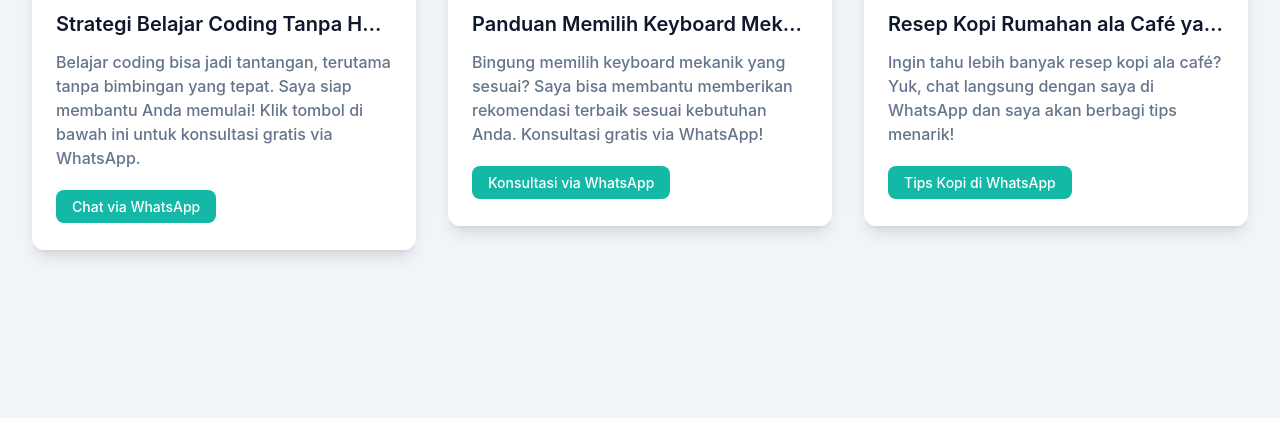
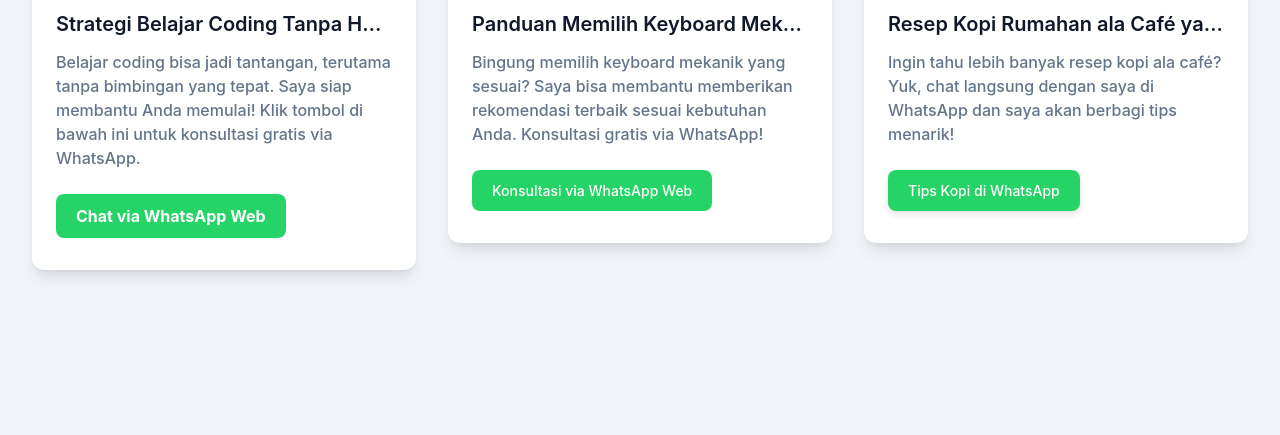
Before and after one commit to ahm3djunaedi/cv-ahmad-junaedi, a plain HTML site: page index.html in a window 1280 px wide. Shown: the part 3653-4088 px from the top of the page. Drawn offline with Linux system fonts and the light colour scheme.

Commit message:
Update index.html
ubah scrip html

```diff
--- a/index.html
+++ b/index.html
@@ -87,7 +87,12 @@
             <h2 class="mb-5 text-lg font-medium text-secondary lg:text-2xl">Services Center & <span class="text-dark dark:text-white">Developer</span></h2>
             <p class="mb-10 font-medium leading-relaxed text-secondary">Service center komputer, laptop dan hp. <span class="font-bold text-dark dark:text-white">terpercaya!</span></p>
 
-            <a href="https://wa.me/083187614108?text=Halo,%20saya%20ingin%20bertanya%20tentang%20layanan%20Anda." class="rounded-full bg-primary py-3 px-8 text-base font-semibold text-white transition duration-300 ease-in-out hover:opacity-80 hover:shadow-lg">Hubungi saya di WhatsApp</a>
+            <a href="https://web.whatsapp.com/send?phone=6283187614108&text=Halo,%20saya%20ingin%20bertanya%20tentang%20layanan%20Anda."
+            target="_blank" rel="noopener noreferrer"
+            class="rounded-full bg-primary py-3 px-8 text-base font-semibold text-white transition duration-300 ease-in-out hover:opacity-80 hover:shadow-lg">
+            Hubungi saya di WhatsApp
+         </a>
+
           </div>
           <div class="w-full self-end px-4 lg:w-1/2">
             <div class="relative mt-10 lg:right-0 lg:mt-9">
@@ -307,7 +312,7 @@
 
           <div class="mb-12 p-4 md:w-1/2">
             <div class="overflow-hidden rounded-md shadow-md">
-              <img src="dist/img/portfolio/Inventory Label & Tinta QR.png" alt="Tribute Page" width="w-full" />
+              <img src="dist/img/portfolio/Inventory-Label-Tinta.jpeg" alt="Tribute Page" width="w-full" />
             </div>
             <h3 class="mt-5 mb-3 text-xl font-semibold text-dark dark:text-white">Inventory Label & Tinta QR</h3>
 
@@ -398,7 +403,12 @@
                   <a href="#" class="mb-3 block truncate text-xl font-semibold text-dark hover:text-primary dark:text-white">Strategi Belajar Coding Tanpa Harus Mengikuti Kursus Mahal</a>
                 </h3>
                 <p class="mb-6 text-base font-medium text-secondary">Belajar coding bisa jadi tantangan, terutama tanpa bimbingan yang tepat. Saya siap membantu Anda memulai! Klik tombol di bawah ini untuk konsultasi gratis via WhatsApp.</p>
-                <a href="https://wa.me/6283187614108?text=Halo, saya tertarik belajar coding dan ingin bertanya lebih lanjut." class="rounded-lg bg-primary py-2 px-4 text-sm font-medium text-white hover:opacity-80">Chat via WhatsApp</a>
+                <a href="https://web.whatsapp.com/send?phone=6283187614108&text=Halo,%20saya%20tertarik%20belajar%20coding%20dan%20ingin%20bertanya%20lebih%20lanjut."
+                  target="_blank" rel="noopener noreferrer"
+                  style="background-color: #25D366; color: white; padding: 10px 20px; border-radius: 8px; text-decoration: none; font-weight: bold; display: inline-block;">
+                  Chat via WhatsApp Web
+                </a>
+
               </div>
             </div>
           </div>
@@ -412,7 +422,14 @@
                   <a href="#" class="mb-3 block truncate text-xl font-semibold text-dark hover:text-primary dark:text-white">Panduan Memilih Keyboard Mekanik yang Tepat untuk Pemula</a>
                 </h3>
                 <p class="mb-6 text-base font-medium text-secondary">Bingung memilih keyboard mekanik yang sesuai? Saya bisa membantu memberikan rekomendasi terbaik sesuai kebutuhan Anda. Konsultasi gratis via WhatsApp!</p>
-                <a href="https://wa.me/6283187614108?text=Halo, saya butuh rekomendasi keyboard mekanik." class="rounded-lg bg-primary py-2 px-4 text-sm font-medium text-white hover:opacity-80">Konsultasi via WhatsApp</a>
+              <a href="https://web.whatsapp.com/send?phone=6283187614108&text=Halo,%20saya%20butuh%20rekomendasi%20keyboard%20mekanik."
+   target="_blank" rel="noopener noreferrer"
+   style="background-color: #25D366; color: white; padding: 10px 20px; border-radius: 8px; font-size: 14px; font-weight: 500; text-decoration: none; display: inline-block; transition: opacity 0.3s ease-in-out;"
+   onmouseover="this.style.opacity=0.8;" onmouseout="this.style.opacity=1;">
+   Konsultasi via WhatsApp Web
+</a>
+
+
               </div>
             </div>
           </div>
@@ -426,7 +443,14 @@
                   <a href="#" class="mb-3 block truncate text-xl font-semibold text-dark hover:text-primary dark:text-white">Resep Kopi Rumahan ala Café yang Mudah Dibuat</a>
                 </h3>
                 <p class="mb-6 text-base font-medium text-secondary">Ingin tahu lebih banyak resep kopi ala café? Yuk, chat langsung dengan saya di WhatsApp dan saya akan berbagi tips menarik!</p>
-                <a href="https://wa.me/6283187614108?text=Halo, saya ingin tahu lebih banyak tentang cara menyeduh kopi yang enak." class="rounded-lg bg-primary py-2 px-4 text-sm font-medium text-white hover:opacity-80">Tips Kopi di WhatsApp</a>
+                <a href="https://web.whatsapp.com/send?phone=6283187614108&text=Halo,%20saya%20ingin%20tahu%20lebih%20banyak%20tentang%20cara%20menyeduh%20kopi%20yang%20enak."
+                    target="_blank" rel="noopener noreferrer"
+                    style="background-color: #25D366; color: white; padding: 10px 20px; border-radius: 8px; font-size: 14px; font-weight: 500; text-decoration: none; display: inline-block; transition: all 0.3s ease-in-out; box-shadow: 0px 4px 6px rgba(0, 0, 0, 0.1);"
+                    onmouseover="this.style.opacity=0.8; this.style.transform='scale(1.05)';"
+                    onmouseout="this.style.opacity=1; this.style.transform='scale(1)';">
+                    Tips Kopi di WhatsApp
+                  </a>
+
               </div>
             </div>
           </div>
```
